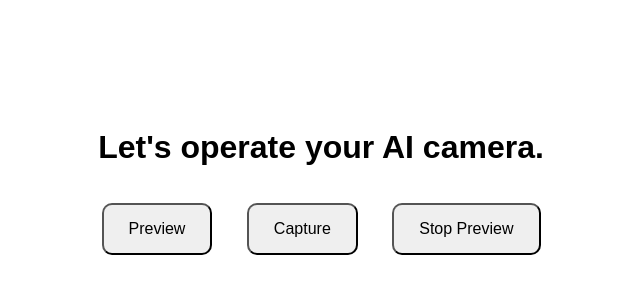
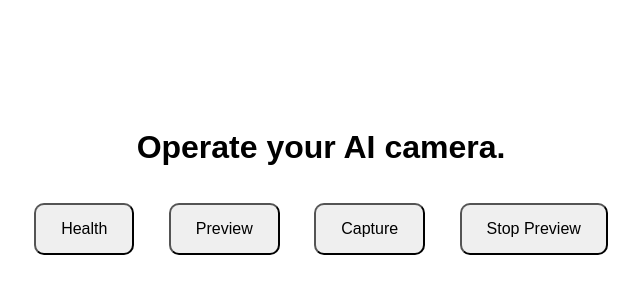
Before and after one commit to anandkhatri/raspi-ai-camera, a plain HTML site: page index.html in a window 1280 px wide. Shown: the whole page, without its empty margins (319-959 px from the left). Drawn offline with Linux system fonts and the light colour scheme.

Commit message:
Added Health check support

```diff
--- a/index.html
+++ b/index.html
@@ -18,7 +18,8 @@
   </style>
 </head>
 <body>
-  <h1>Let's operate your AI camera.</h1>
+  <h1>Operate your AI camera.</h1>
+  <button onclick="callApi('health')">Health</button>
   <button onclick="callApi('preview')">Preview</button>
   <button onclick="callApi('capture')">Capture</button>
   <button onclick="callApi('stop')">Stop Preview</button>
@@ -30,6 +31,7 @@
       let raspbeeryPiBaseUrl = "http://" + raspbeeryPiIP + ":8000/"
 
       let urlMap = {
+        health: raspbeeryPiBaseUrl,
         preview: raspbeeryPiBaseUrl + 'preview',
         capture: raspbeeryPiBaseUrl + 'capture',
         stop: raspbeeryPiBaseUrl + 'stop_preview'
```
